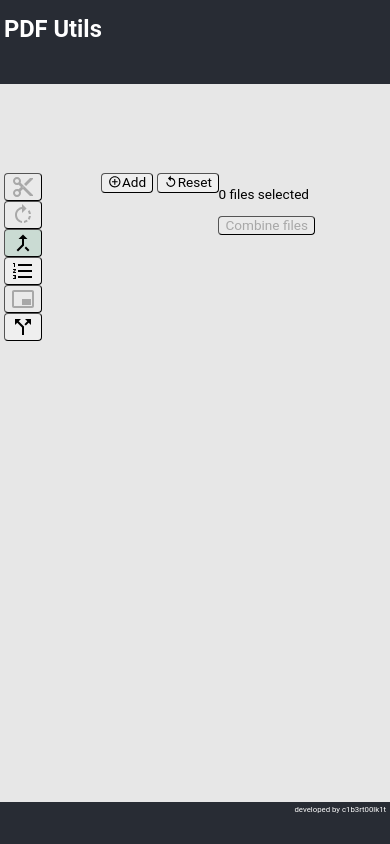
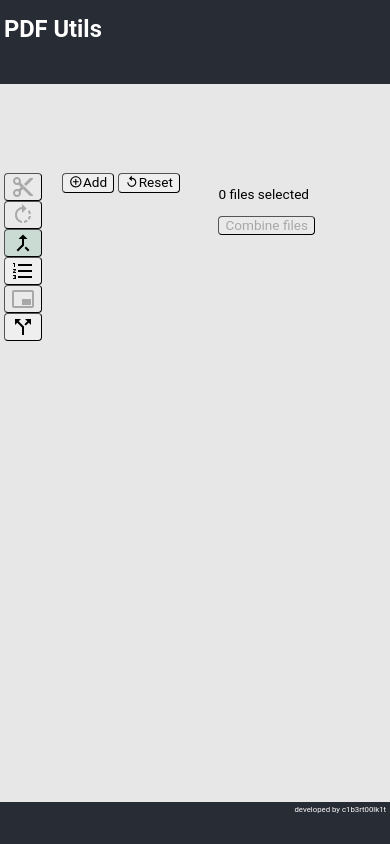
Before and after one commit to c1b3rt00lk1t/pdf-poc, a React (Vite) app: page / in a window 390 px wide. Built offline with nearby package versions, Linux system fonts and the light colour scheme.

Commit message:
Adjust grid for sidebar and fileselection

```diff
--- a/src/App.module.css
+++ b/src/App.module.css
@@ -37,14 +37,14 @@ button {
 
 @media screen and (max-width: 576px) {
   .main {
-    grid-template-columns: 25vw 30vw 45vw;
+    grid-template-columns: 15vw 40vw 45vw;
     font-size: 0.85rem;
   }
 }
 
 @media screen and (min-width: 576px) and (max-width: 768px) {
   .main {
-    grid-template-columns: 20vw 40vw 40vw;
+    grid-template-columns: 15vw 50vw 35vw;
     font-size: 0.9rem;
     /* background-color: green; */
   }
--- a/src/components/FileList.module.css
+++ b/src/components/FileList.module.css
@@ -13,13 +13,13 @@
 
 @media screen and (max-width: 576px) {
   .li {
-    width: 25vw;
+    width: 35vw;
   }
 }
 
 @media screen and (min-width: 576px) and (max-width: 768px) {
   .li {
-    width: 35vw;
+    width: 40vw;
   }
 }
 
```
